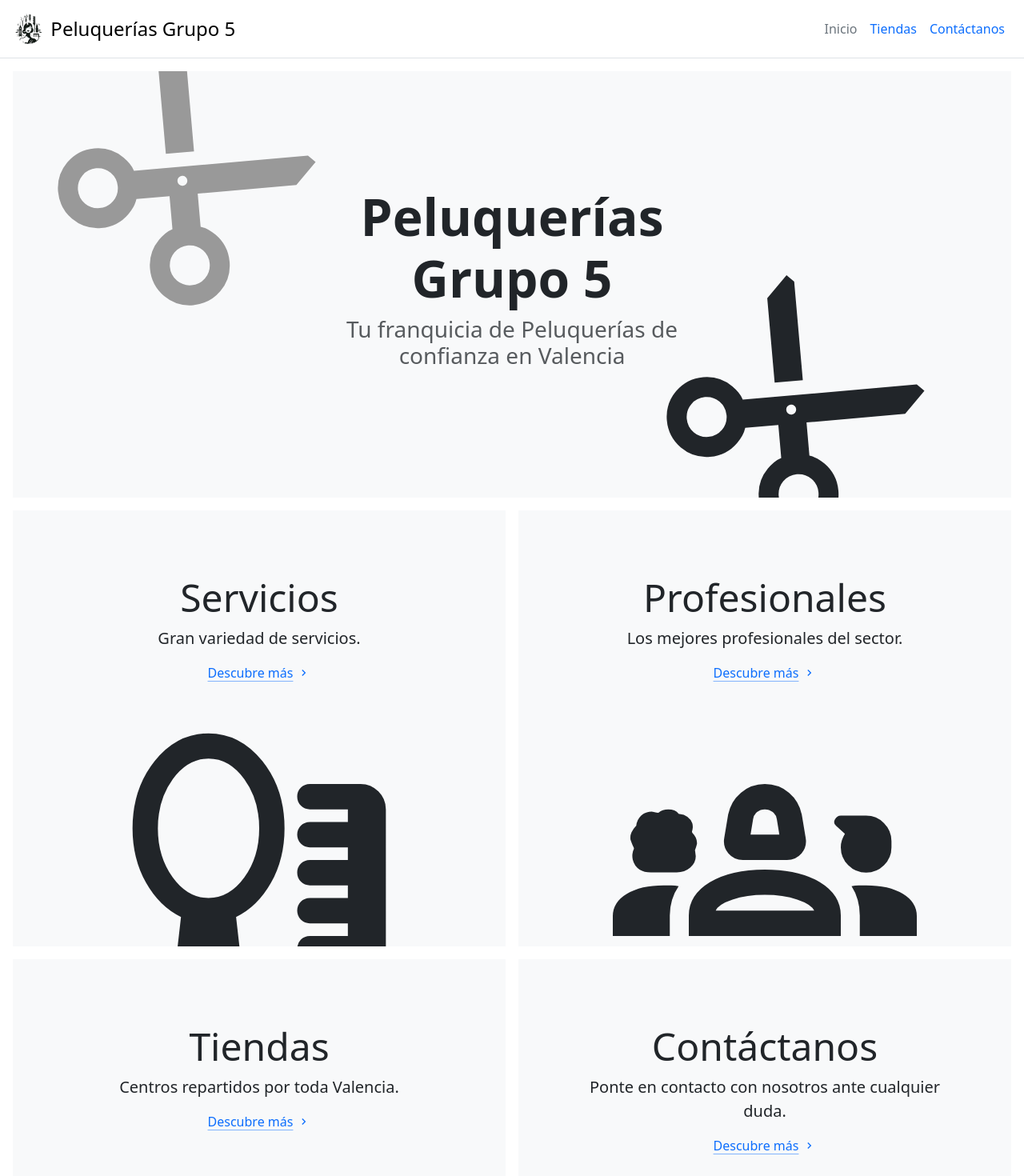
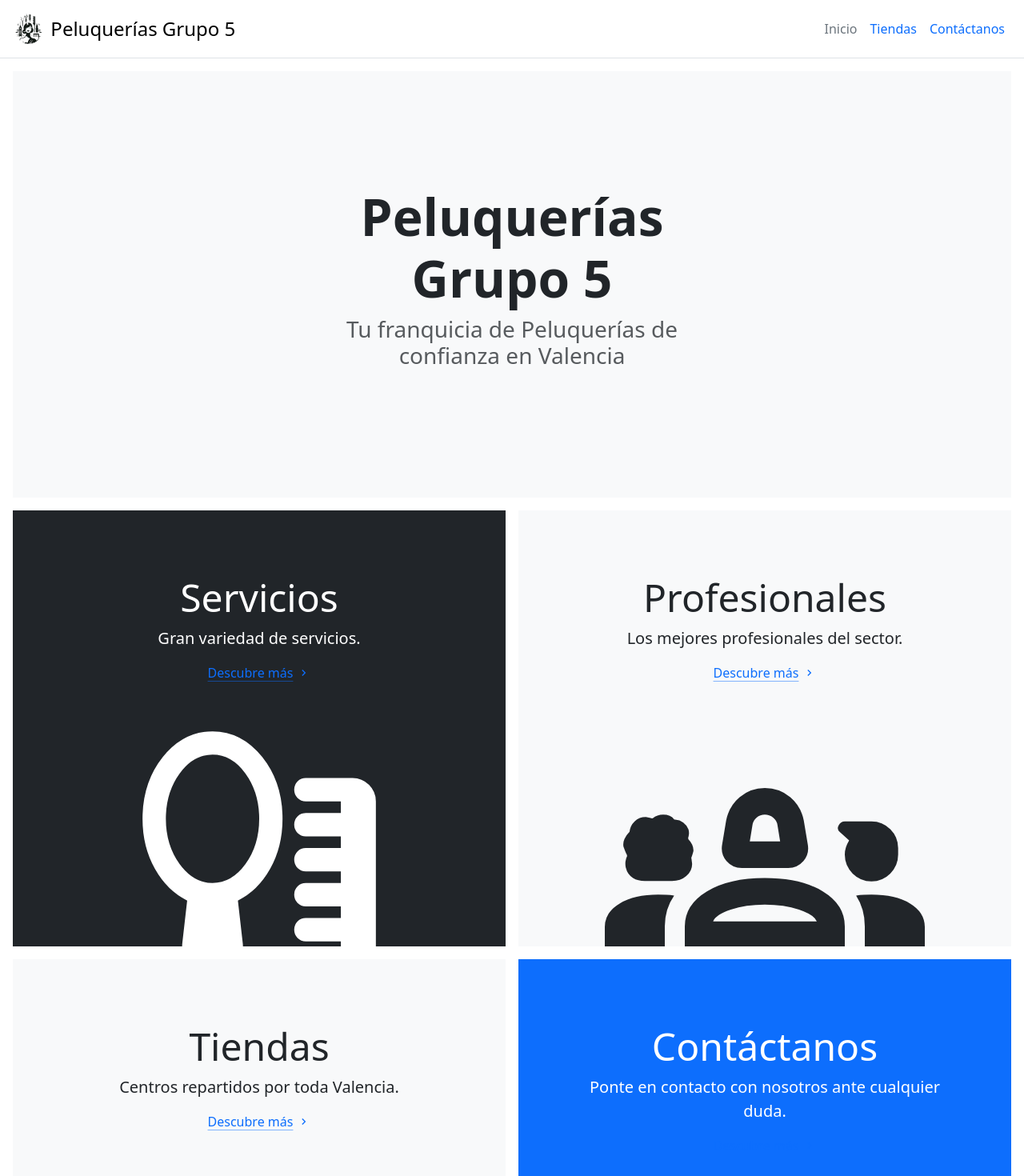
Before and after one commit to GomezIvann/actividad-2, an Angular app in the folder frontend/: page / in a window 1280 px wide. Shown: the top 1470 px of the page at 80% size. Built offline with nearby package versions, Linux system fonts and the light colour scheme.

Commit message:
Pequeños cambios en la pagina de inicio

```diff
--- a/frontend/src/app/components/inicio-tarjeta/inicio-tarjeta.component.html
+++ b/frontend/src/app/components/inicio-tarjeta/inicio-tarjeta.component.html
@@ -1,6 +1,8 @@
 <div class="d-md-flex flex-md-equal">
   <div
-    class="bg-body-tertiary me-md-3 pt-3 px-3 pt-md-5 px-md-5 text-center overflow-hidden w-100"
+    class="{{
+      color
+    }} me-md-3 pt-3 px-3 pt-md-5 px-md-5 text-center overflow-hidden w-100"
     style="max-height: 545px"
   >
     <div class="my-3 p-3">
--- a/frontend/src/app/components/inicio-tarjeta/inicio-tarjeta.component.ts
+++ b/frontend/src/app/components/inicio-tarjeta/inicio-tarjeta.component.ts
@@ -12,4 +12,5 @@ export class InicioTarjetaComponent {
   @Input() titulo: string = "";
   @Input() descripcion: string = "";
   @Input() ruta: string = "";
+  @Input() color: string = "";
 }
--- a/frontend/src/app/components/inicio/inicio.component.css
+++ b/frontend/src/app/components/inicio/inicio.component.css
@@ -1,20 +1,28 @@
-.scissors {
-  position: absolute;
-  right: 10%;
-  bottom: -30%;
-  width: 300px;
-  height: 540px;
-  transform: rotate(-50deg);
-}
-
-.scissors-2 {
-  top: -25%;
-  left: 5%;
-  color: #999;
-}
-
 @media (min-width: 768px) {
   .flex-md-equal > * {
     flex: 1;
   }
 }
+
+.video-background {
+  position: fixed;
+  top: 0;
+  left: 0;
+  width: 100%;
+  height: 100%;
+  overflow: hidden;
+  z-index: -1;
+}
+
+.video-foreground iframe {
+  width: 100%;
+  height: 100%;
+  pointer-events: none;
+  opacity: 0.5; /* Ajusta la opacidad según tu preferencia */
+}
+
+.content {
+  position: relative;
+  z-index: 1;
+  padding: 50px;
+}
--- a/frontend/src/app/components/inicio/inicio.component.html
+++ b/frontend/src/app/components/inicio/inicio.component.html
@@ -8,45 +8,20 @@
       Tu franquicia de Peluquerías de confianza en Valencia
     </h3>
   </div>
-  <svg
-    xmlns="http://www.w3.org/2000/svg"
-    height="24"
-    viewBox="0 -960 960 960"
-    width="24"
-    fill="currentColor"
-    class="scissors"
-    aria-hidden="true"
-  >
-    <path
-      d="M760-120 480-400l-94 94q8 15 11 32t3 34q0 66-47 113T240-80q-66 0-113-47T80-240q0-66 47-113t113-47q17 0 34 3t32 11l94-94-94-94q-15 8-32 11t-34 3q-66 0-113-47T80-720q0-66 47-113t113-47q66 0 113 47t47 113q0 17-3 34t-11 32l494 494v40H760ZM600-520l-80-80 240-240h120v40L600-520ZM240-640q33 0 56.5-23.5T320-720q0-33-23.5-56.5T240-800q-33 0-56.5 23.5T160-720q0 33 23.5 56.5T240-640Zm240 180q8 0 14-6t6-14q0-8-6-14t-14-6q-8 0-14 6t-6 14q0 8 6 14t14 6ZM240-160q33 0 56.5-23.5T320-240q0-33-23.5-56.5T240-320q-33 0-56.5 23.5T160-240q0 33 23.5 56.5T240-160Z"
-    />
-  </svg>
-  <svg
-    xmlns="http://www.w3.org/2000/svg"
-    height="24"
-    viewBox="0 -960 960 960"
-    width="24"
-    fill="currentColor"
-    class="scissors scissors-2"
-    aria-hidden="true"
-  >
-    <path
-      d="M760-120 480-400l-94 94q8 15 11 32t3 34q0 66-47 113T240-80q-66 0-113-47T80-240q0-66 47-113t113-47q17 0 34 3t32 11l94-94-94-94q-15 8-32 11t-34 3q-66 0-113-47T80-720q0-66 47-113t113-47q66 0 113 47t47 113q0 17-3 34t-11 32l494 494v40H760ZM600-520l-80-80 240-240h120v40L600-520ZM240-640q33 0 56.5-23.5T320-720q0-33-23.5-56.5T240-800q-33 0-56.5 23.5T160-720q0 33 23.5 56.5T240-640Zm240 180q8 0 14-6t6-14q0-8-6-14t-14-6q-8 0-14 6t-6 14q0 8 6 14t14 6ZM240-160q33 0 56.5-23.5T320-240q0-33-23.5-56.5T240-320q-33 0-56.5 23.5T160-240q0 33 23.5 56.5T240-160Z"
-    />
-  </svg>
 </div>
 
 <!-- Tarjetas -->
 <div class="d-md-flex flex-md-equal my-md-3 ps-md-3">
   <app-inicio-tarjeta
-    titulo="Servicios"
+    color="text-bg-dark"
     descripcion="Gran variedad de servicios."
     ruta="/servicios"
+    titulo="Servicios"
   >
     <svg
       xmlns="http://www.w3.org/2000/svg"
       viewBox="0 -960 960 960"
-      height="380px"
+      height="350px"
       fill="currentColor"
       aria-hidden="true"
     >
@@ -56,14 +31,15 @@
     </svg>
   </app-inicio-tarjeta>
   <app-inicio-tarjeta
-    titulo="Profesionales"
+    color="bg-body-tertiary"
     descripcion="Los mejores profesionales del sector."
     ruta="/empleados"
+    titulo="Profesionales"
   >
     <svg
       xmlns="http://www.w3.org/2000/svg"
       viewBox="0 -960 960 960"
-      height="380px"
+      height="400px"
       fill="currentColor"
       aria-hidden="true"
     >
@@ -75,9 +51,10 @@
 </div>
 <div class="d-md-flex flex-md-equal w-100 my-md-3 ps-md-3">
   <app-inicio-tarjeta
-    titulo="Tiendas"
+    color="bg-body-tertiary"
     descripcion="Centros repartidos por toda Valencia."
     ruta="/tiendas"
+    titulo="Tiendas"
   >
     <svg
       xmlns="http://www.w3.org/2000/svg"
@@ -92,14 +69,15 @@
     </svg>
   </app-inicio-tarjeta>
   <app-inicio-tarjeta
-    titulo="Contáctanos"
+    color="text-bg-primary"
     descripcion="Ponte en contacto con nosotros ante cualquier duda."
     ruta="/contacto"
+    titulo="Contáctanos"
   >
     <svg
       xmlns="http://www.w3.org/2000/svg"
       viewBox="0 -960 960 960"
-      height="380px"
+      height="350px"
       fill="currentColor"
       aria-hidden="true"
     >
```
